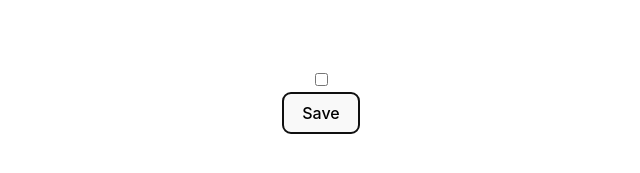
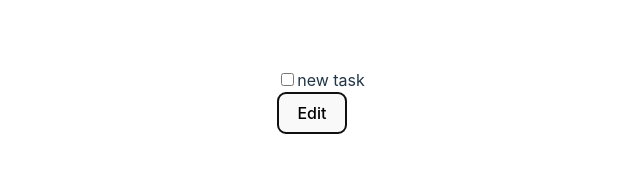
Before and after one commit to rk14283/hooksPractice, a React (Vite) app in the folder react-hooks/: page / in a window 1280 px wide. Both pictures are taken after a click on the button "Save". Shown: the part 299-472 px from the top of the page, without its empty margins (319-959 px from the left). Built offline with nearby package versions, Linux system fonts and the light colour scheme.

Commit message:
save edit toggle

```diff
--- a/react-hooks/src/App.jsx
+++ b/react-hooks/src/App.jsx
@@ -131,26 +131,25 @@ setTodoCheck(e.target.checked)
 }
 
 
-function SwitchSaveEdit ({ todos }) {
+function SwitchSaveEdit () {
   const [isEditing, setIsEditing] = useState(false);
+  const [input, setInputName] = useState('new task')
   let contentToDisplay
 
-  if (isEditing){
-    contentToDisplay =saveContent
-  }
+
+
   let saveContent = (
   <>
 
   <label>
-        <input
-        type="checkbox"
+  <input
+  value={input}
+  onChange={e => setInputName(e.target.value)} />
 
-      />
-        <span>{todos}</span>
         </label>
       <div id="buttonsAddEdit">
 
-        <button>Save</button>
+        <button onClick={() => setIsEditing(true)}>Save</button>
         </div>
         </>
   )
@@ -160,22 +159,28 @@ let editContent = (
 
   <label>
         <input
+
         type="checkbox"
 
       />
-        <span>{todos}</span>
+      <span>{input} </span>
         </label>
       <div id="buttonsAddEdit">
 
-        <button>Edit</button>
+        <button onClick={() => setIsEditing(false)}>Edit</button>
         </div>
         </>
 
 )
+if (!isEditing){
+  contentToDisplay = saveContent
+}
+else {
+  contentToDisplay = editContent
+}
 return (
 
-  saveContent
-
+ contentToDisplay
 
 )
 
@@ -195,7 +200,7 @@ function App() {
 
 
         </div>
-        <SwitchSaveEdit  todo={'tasknew'}/>
+        <SwitchSaveEdit  />
 
 
 
```
